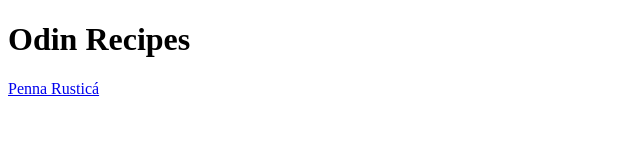
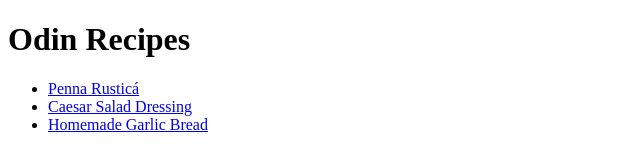
Before and after one commit to Army-Joe/odin-recipes, a plain HTML site: page index.html in a window 1280 px wide. Shown: the whole page, without its empty margins (0-640 px from the left). Drawn offline with Linux system fonts and the light colour scheme.

Commit message:
feat. add recipes/garlic-bread.html boilerplate

```diff
--- a/index.html
+++ b/index.html
@@ -6,6 +6,10 @@
     </head>
     <Body>
         <h1>Odin Recipes</h1>
-        <a href="recipes/penne-rustica.html">Penna Rusticá</a>
+        <ul>
+            <li><a href="recipes/penne-rustica.html">Penna Rusticá</a></li>
+            <li><a href="recipes/caesar-dressing.html">Caesar Salad Dressing</a></li>
+            <li><a href="recipes/garlic-bread.html">Homemade Garlic Bread</a></li>
+        </ul>
     </Body>
 </html>
```
Also changed, not shown: recipes/garlic-bread.html (+11 -0 lines).
